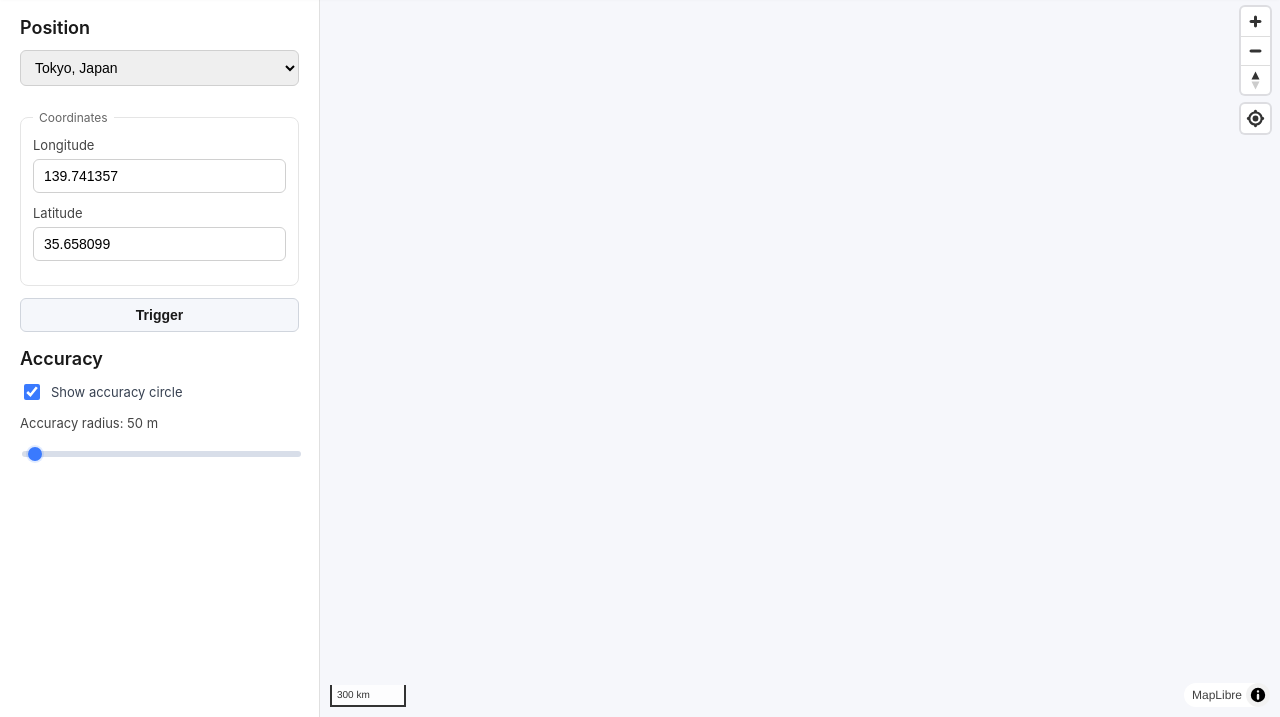
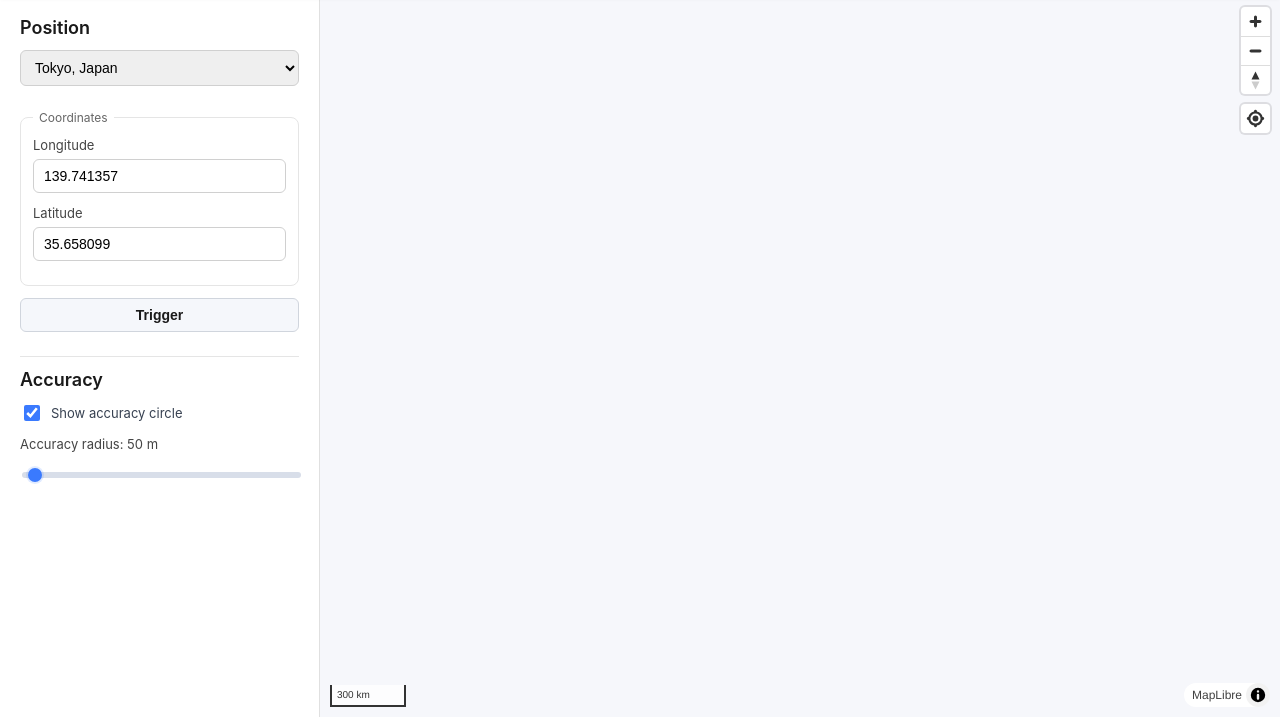
Before and after one commit to MIERUNE/maplibre-gl-manual-geolocate, a website built with Vite: page index.html in a window 1280 px wide. Shown: the part 83-800 px from the top of the page. Built offline with nearby package versions, Linux system fonts and the light colour scheme; no server answers.

Commit message:
Add divider spacing between control sections

```diff
--- a/index.html
+++ b/index.html
@@ -85,7 +85,7 @@
                     </form>
                 </section>
 
-                <section class="panel-section" aria-label="Accuracy settings">
+                <section class="panel-section panel-section--spaced" aria-label="Accuracy settings">
                     <h2 class="panel-title">Accuracy</h2>
 
                     <label class="panel-toggle" for="accuracy-toggle">
--- a/src/style.css
+++ b/src/style.css
@@ -131,6 +131,12 @@ body {
     gap: 12px;
 }
 
+.panel-section--spaced {
+    margin-top: 8px;
+    padding-top: 12px;
+    border-top: 1px solid #e5e5e5;
+}
+
 .panel-toggle {
     display: inline-flex;
     align-items: center;
```
